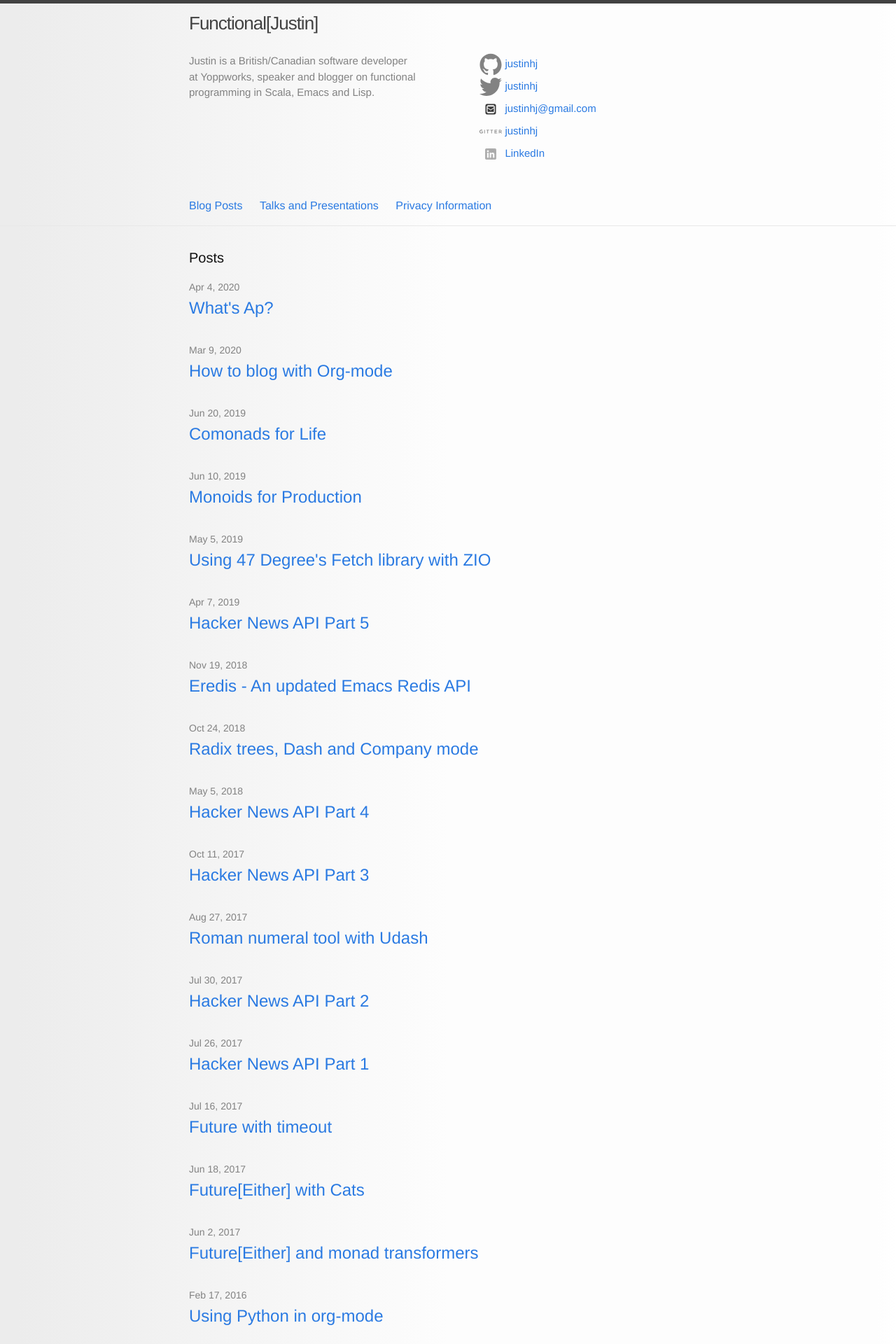
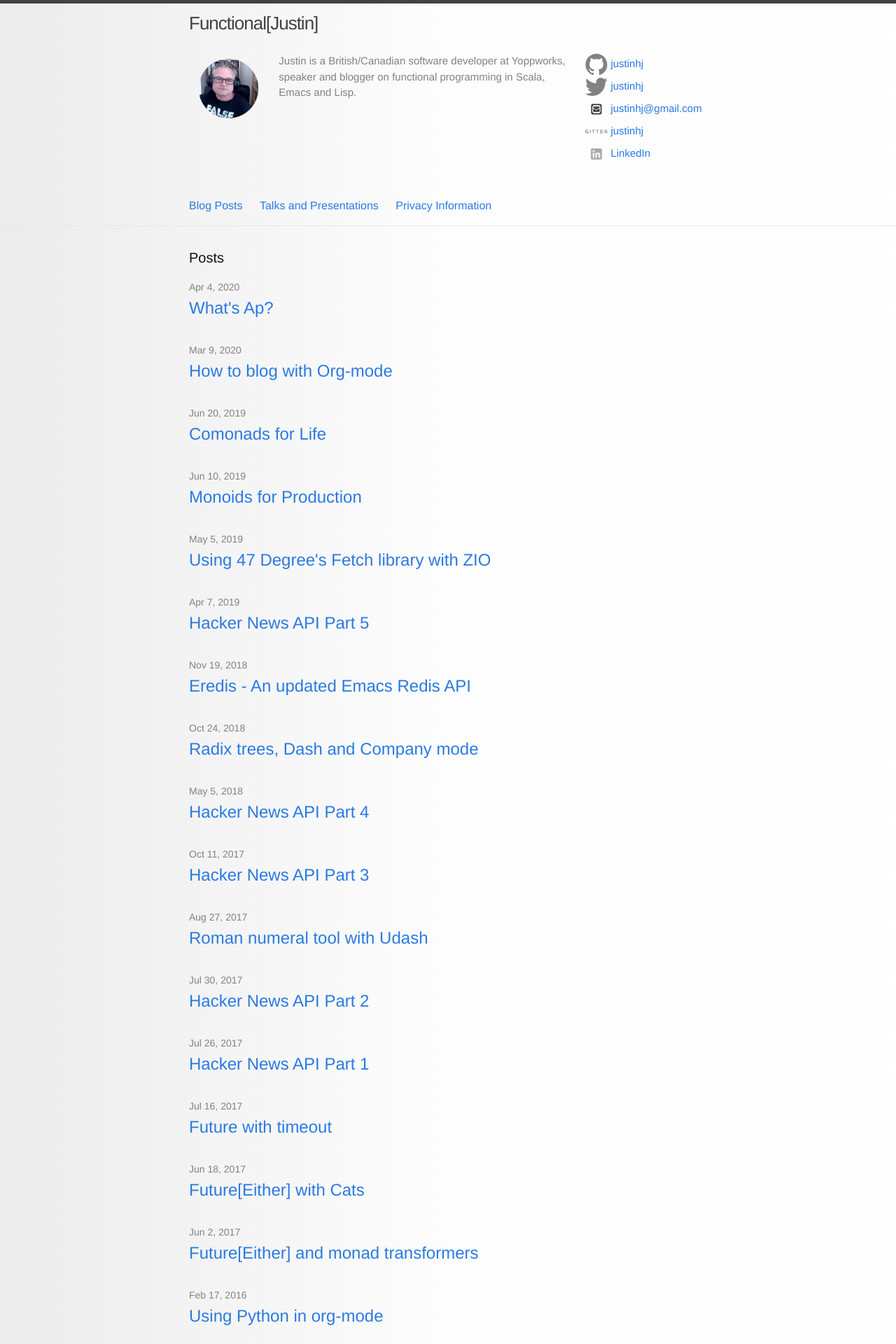
Before and after one commit to justinhj/justinhj.github.io, a Jekyll site: the page built from index.html, in a window 1280 px wide. Shown: the top 1920 px of the page at 70% size. Built offline with Jekyll 4.4.1, drawn with Linux system fonts in a browser that asks for light colours.

Commit message:
legitimize dis site

```diff
--- a/_includes/header.html
+++ b/_includes/header.html
@@ -11,10 +11,13 @@
     <div class="footer-col-wrapper">
 
       <div class="footer-col footer-col-1">
-        <p>{{ site.description }}</p>
+        <p>
+          <img width="110px" src="/images/blogprofiletransparent.png"/></p>
+
       </div>
 
       <div class="footer-col footer-col-2">
+        <p>{{ site.description }} </p>
       </div>
 
       <div class="footer-col footer-col-3">
@@ -87,5 +90,4 @@
 
   </div>
 
-
 </header>
--- a/_sass/_layout.scss
+++ b/_sass/_layout.scss
@@ -146,18 +146,18 @@
 }
 
 .footer-col-1 {
-    width: -webkit-calc(45% - (#{$spacing-unit} / 2));
-    width:         calc(45% - (#{$spacing-unit} / 2));
+    width: -webkit-calc(17% - (#{$spacing-unit} / 2));
+    width:         calc(17% - (#{$spacing-unit} / 2));
 }
 
 .footer-col-2 {
-    width: -webkit-calc(10% - (#{$spacing-unit} / 2));
-    width:         calc(10% - (#{$spacing-unit} / 2));
+    width: -webkit-calc(58% - (#{$spacing-unit} / 2));
+    width:         calc(58% - (#{$spacing-unit} / 2));
 }
 
 .footer-col-3 {
-    width: -webkit-calc(45% - (#{$spacing-unit} / 2));
-    width:         calc(45% - (#{$spacing-unit} / 2));
+    width: -webkit-calc(25% - (#{$spacing-unit} / 2));
+    width:         calc(25% - (#{$spacing-unit} / 2));
 }
 
 @include media-query($on-laptop) {
```
Also changed, not shown: images/blogprofile.png (added), images/blogprofiletransparent.png (added).
